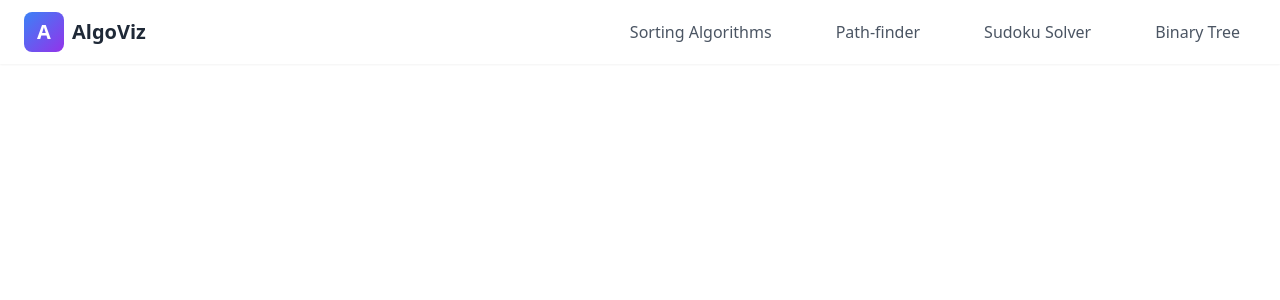
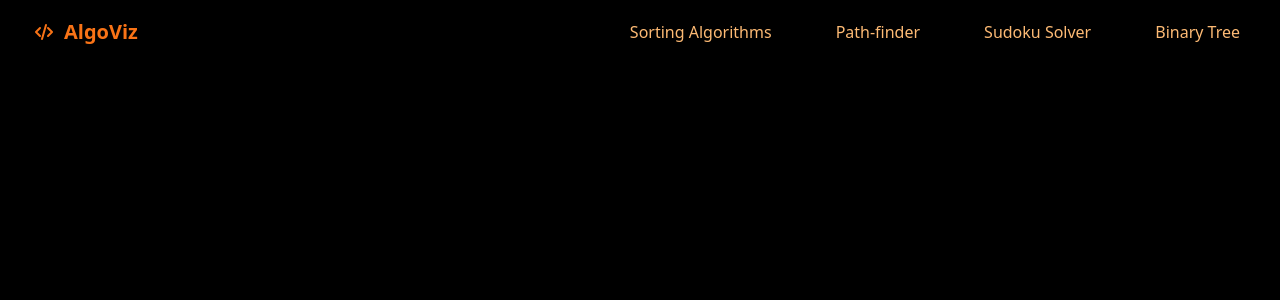
Before and after one commit to XuanGiaHanNguyen/Algorythm, a Vue app in the folder frontend/: page / in a window 1280 px wide. Shown: the top 300 px of the page. Built offline with nearby package versions, Linux system fonts and the light colour scheme.

Commit message:
updated logo

```diff
--- a/frontend/src/App.vue
+++ b/frontend/src/App.vue
@@ -3,16 +3,18 @@
 </script>
 
 <template>
-  <div class="min-h-screen bg-cover bg-center">
-   <nav class="flex justify-between items-center px-6 py-3 bg-white shadow-sm">
+  <div class="min-h-screen bg-black">
+   <nav class="flex justify-between items-center px-6 py-3 bg-black shadow-sm">
   <!-- Logo Section -->
   <div class="flex items-center">
-    <router-link to="/" class="flex items-center space-x-2 hover:opacity-80 transition-opacity">
-      <!-- You can replace this with an actual logo image -->
-      <div class="w-10 h-10 bg-gradient-to-br from-blue-500 to-purple-600 rounded-lg flex items-center justify-center">
-        <span class="text-white font-bold text-xl">A</span>
+    <router-link to="/" class="flex items-center hover:opacity-80 transition-opacity">
+      <!-- Flowbite code icon -->
+      <div class="w-10 h-10 bg-black rounded-lg flex items-center justify-center">
+        <svg class="w-6 h-6 text-orange-500" aria-hidden="true" xmlns="http://www.w3.org/2000/svg" width="24" height="24" fill="none" viewBox="0 0 24 24">
+          <path stroke="currentColor" stroke-linecap="round" stroke-linejoin="round" stroke-width="2" d="m8 8-4 4 4 4m8 0 4-4-4-4m-2-3-4 14"/>
+        </svg>
       </div>
-      <span class="text-xl font-bold text-gray-800">AlgoViz</span>
+      <span class="text-xl font-bold text-orange-500">AlgoViz</span>
     </router-link>
   </div>
 
@@ -20,32 +22,32 @@
   <div class="flex items-center gap-8">
     <router-link
       to="/sort"
-      class="text-gray-600 hover:text-gray-900 hover:bg-gray-100 px-4 py-2 rounded-lg transition-all duration-200 font-medium"
-      active-class="text-blue-600 bg-blue-50"
+      class="text-orange-300 hover:text-orange-500 hover:bg-gray-900 px-4 py-2 rounded-lg transition-all duration-200 font-medium"
+      active-class="text-orange-500 bg-gray-800"
     >
       Sorting Algorithms
     </router-link>
 
     <router-link
       to="/path"
-      class="text-gray-600 hover:text-gray-900 hover:bg-gray-100 px-4 py-2 rounded-lg transition-all duration-200 font-medium"
-      active-class="text-blue-600 bg-blue-50"
+      class="text-orange-300 hover:text-orange-500 hover:bg-gray-900 px-4 py-2 rounded-lg transition-all duration-200 font-medium"
+      active-class="text-orange-500 bg-gray-800"
     >
       Path-finder
     </router-link>
 
     <router-link
       to="/sudoku"
-      class="text-gray-600 hover:text-gray-900 hover:bg-gray-100 px-4 py-2 rounded-lg transition-all duration-200 font-medium"
-      active-class="text-blue-600 bg-blue-50"
+      class="text-orange-300 hover:text-orange-500 hover:bg-gray-900 px-4 py-2 rounded-lg transition-all duration-200 font-medium"
+      active-class="text-orange-500 bg-gray-800"
     >
       Sudoku Solver
     </router-link>
 
     <router-link
       to="/bin"
-      class="text-gray-600 hover:text-gray-900 hover:bg-gray-100 px-4 py-2 rounded-lg transition-all duration-200 font-medium"
-      active-class="text-blue-600 bg-blue-50"
+      class="text-orange-300 hover:text-orange-500 hover:bg-gray-900 px-4 py-2 rounded-lg transition-all duration-200 font-medium"
+      active-class="text-orange-500 bg-gray-800"
     >
       Binary Tree
     </router-link>
```
Also changed, not shown: frontend/public/logo.png.
